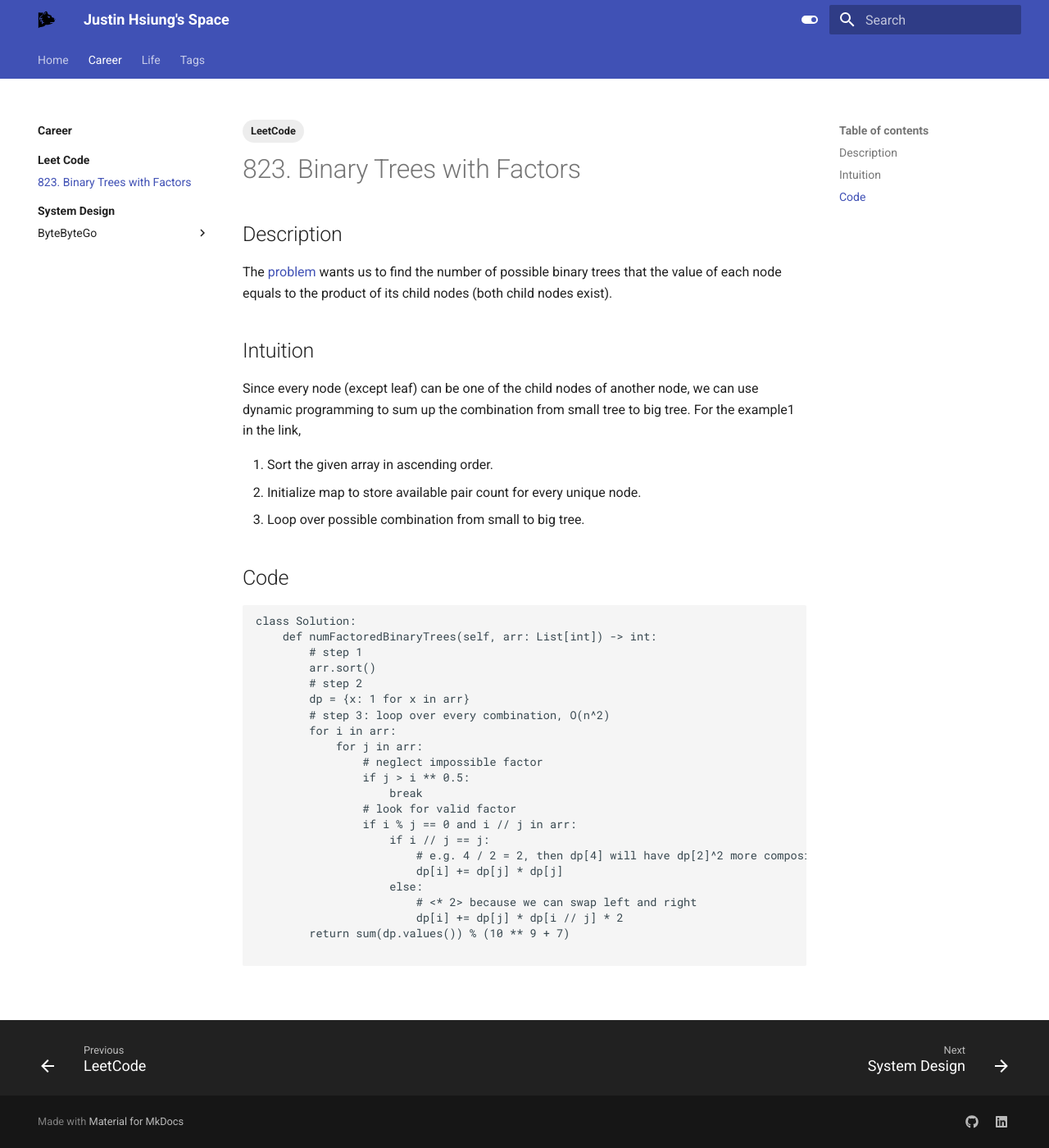
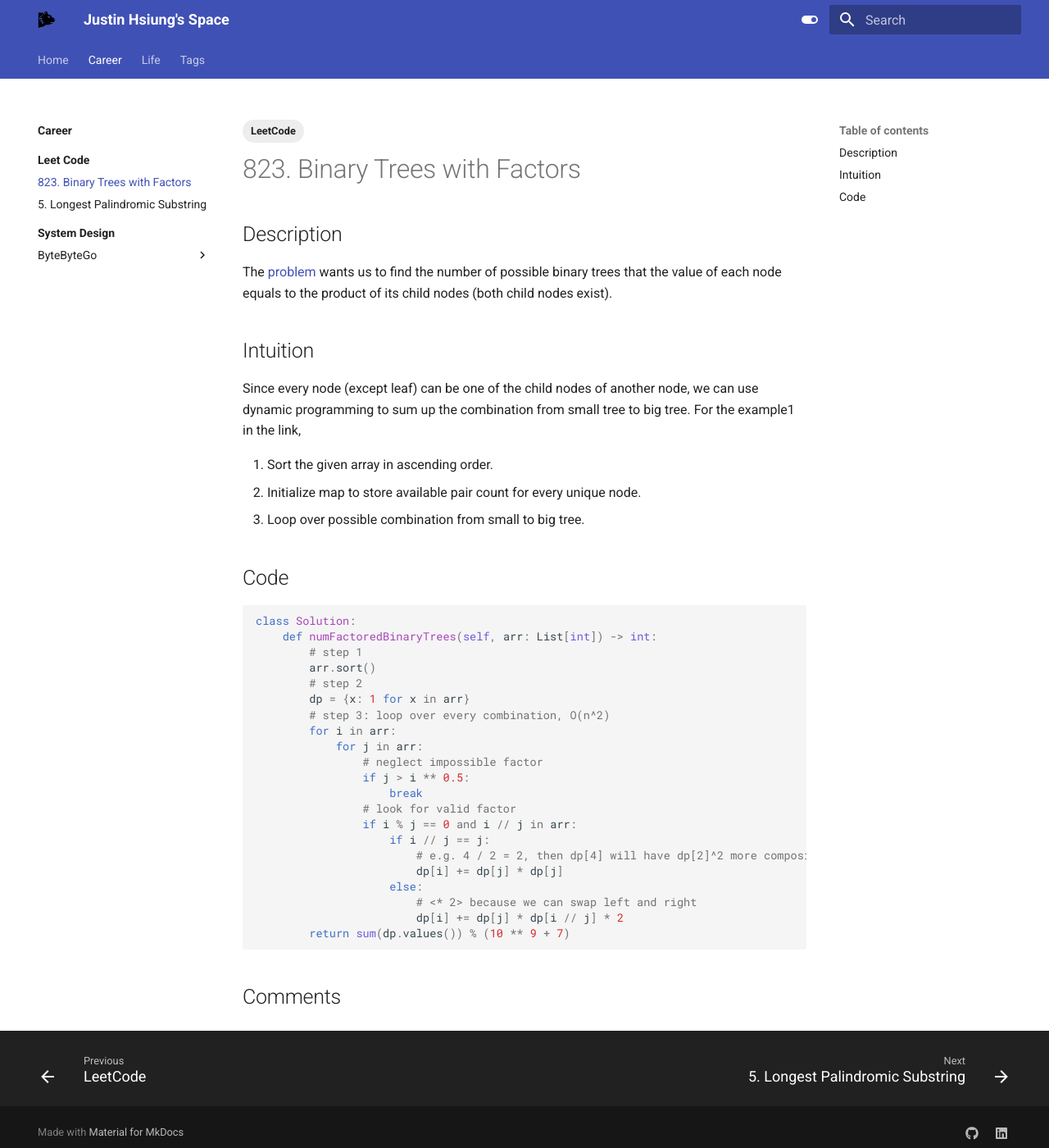
Before and after one commit to JustinBear99/mkdocs-blog, an MkDocs documentation site: the page built from docs/career/leetcode/823-binary-trees-with-factors.md, in a window 1280 px wide and 1400 px high. Shown: the whole window at 82% size. Built offline with MkDocs 1.6.1 and Material for MkDocs 9.7.7, drawn with Linux system fonts in a browser that asks for light colours; comment, search, counter and statistics services are not loaded.

Commit message:
Add readme and leetcode daily

```diff
--- a/mkdocs.yml
+++ b/mkdocs.yml
@@ -39,6 +39,7 @@ nav:
     - Leet Code:
       - career/leetcode/index.md
       - career/leetcode/823-binary-trees-with-factors.md
+      - career/leetcode/5-longest-palindromic-substring.md
     - System Design:
       - career/system-design/index.md
       - ByteByteGo:
@@ -46,3 +47,12 @@ nav:
   - Life:
     - life/index.md
   - Tags: tags.md
+
+markdown_extensions:
+  - pymdownx.highlight:
+      anchor_linenums: true
+      line_spans: __span
+      pygments_lang_class: true
+  - pymdownx.inlinehilite
+  - pymdownx.snippets
+  - pymdownx.superfences
```
Also changed, not shown: README.md (added, +9 -0 lines), docs/career/leetcode/5-longest-palindromic-substring.md (added, +50 -0 lines), docs/career/leetcode/823-binary-trees-with-factors.md (+2 -0 lines), 1 other file.
